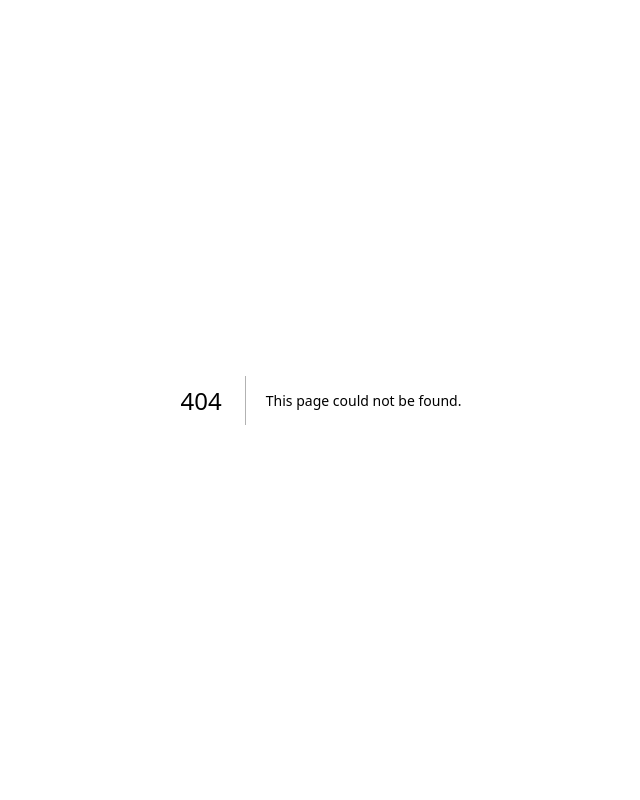
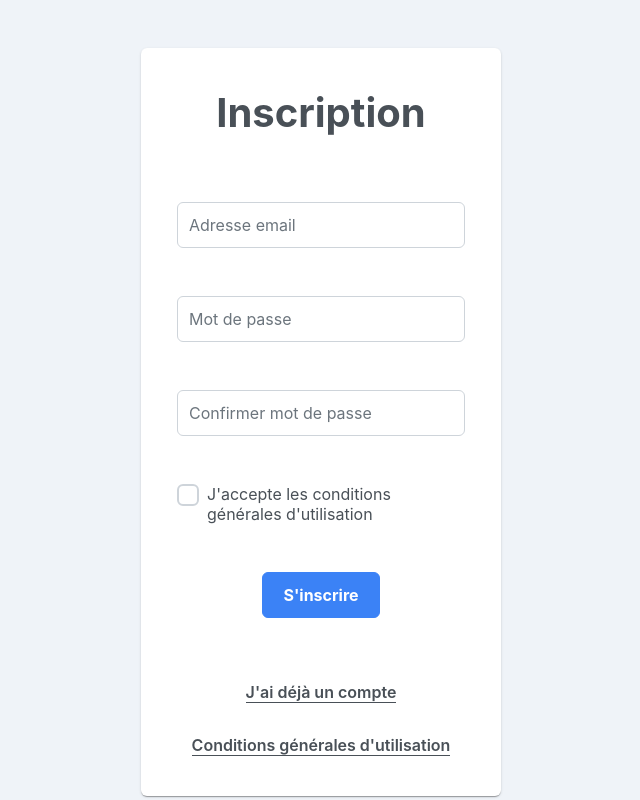
Before and after one commit to Magle-corp/mvp-starter, a Next.js app in the folder next/: page /authentication/signup in a window 1280 px wide. Before the commit this address had no page. Shown: the whole page, without its empty margins (319-959 px from the left). Built offline with nearby package versions, Linux system fonts and the light colour scheme.

Commit message:
SignUp page

```diff
--- /dev/null
+++ b/next/src/features/authentication/templates/SignUpTemplate.tsx
@@ -0,0 +1,60 @@
+import styled from 'styled-components';
+import { SubmitHandler } from 'react-hook-form';
+import SignUp from '@/features/authentication/types/SignUp';
+import SignUpForm from '@/ui/organisms/forms/SignUpForm';
+import Card from '@/ui/atoms/Card';
+import Link from '@/ui/atoms/Link';
+
+const SignUpTemplate = () => {
+  const onSubmit: SubmitHandler<SignUp> = (fieldValues: SignUp) => {
+    console.log(fieldValues);
+  };
+  const submitError = undefined;
+
+  return (
+    <StyledCard>
+      <Section>
+        <Title>Inscription</Title>
+        <SignUpForm onSubmit={onSubmit} submitError={submitError} />
+        <LinksWrapper>
+          <StyledLink href="#">J&apos;ai déjà un compte</StyledLink>
+          <StyledLink href="#">
+            Conditions générales d&apos;utilisation
+          </StyledLink>
+        </LinksWrapper>
+      </Section>
+    </StyledCard>
+  );
+};
+
+const StyledCard = styled(Card)`
+  width: 100%;
+  max-width: 360px;
+  margin: 3rem auto 0;
+`;
+
+const Section = styled.section`
+  display: flex;
+  flex-direction: column;
+  align-items: center;
+  gap: 4rem;
+`;
+
+const Title = styled.h1`
+  font-size: 2.5rem;
+  font-weight: 700;
+  line-height: 1.25;
+`;
+
+const LinksWrapper = styled.div`
+  display: flex;
+  flex-direction: column;
+  align-items: center;
+  gap: 2rem;
+`;
+
+const StyledLink = styled(Link)`
+  font-weight: 600;
+`;
+
+export default SignUpTemplate;
--- /dev/null
+++ b/next/src/features/authentication/types/SignUp.ts
@@ -0,0 +1,8 @@
+type SignUp = {
+  email: string;
+  password: string;
+  confirmPassword: string;
+  acceptCGU: boolean;
+};
+
+export default SignUp;
--- /dev/null
+++ b/next/src/pages/authentication/signup.tsx
@@ -0,0 +1,18 @@
+import Head from 'next/head';
+import SignUpTemplate from '@/features/authentication/templates/SignUpTemplate';
+
+export default function SignUp() {
+  return (
+    <>
+      <Head>
+        <title>Inscription</title>
+        <meta name="description" content="Page d'inscription" />
+        <meta name="viewport" content="width=device-width, initial-scale=1" />
+        <link rel="icon" href="/favicon.ico" />
+      </Head>
+      <main>
+        <SignUpTemplate />
+      </main>
+    </>
+  );
+}
--- /dev/null
+++ b/next/src/ui/molecules/formFields/FormFieldCheckbox.tsx
@@ -0,0 +1,47 @@
+import styled from 'styled-components';
+import { Controller, FieldValues } from 'react-hook-form';
+import { Checkbox, CheckboxProps } from 'primereact/checkbox';
+import FormField from '@/cdn/types/FormField';
+
+type FormFieldCheckbox<T extends FieldValues> = FormField<T> &
+  Partial<CheckboxProps>;
+
+const FormFieldCheckbox = <T extends FieldValues>(
+  props: FormFieldCheckbox<T>
+) => {
+  return (
+    <div>
+      <FieldWrapper>
+        <Controller
+          name={props.name}
+          control={props.control}
+          render={({ field }) => (
+            <Checkbox
+              id={props.name}
+              className={props.error?.message ? 'p-invalid' : ''}
+              checked={field.value}
+              {...field}
+              {...props}
+            />
+          )}
+        />
+        <label htmlFor={props.name}>{props.label}</label>
+      </FieldWrapper>
+      {props.error && <InputError>{props.error.message}</InputError>}
+    </div>
+  );
+};
+
+const FieldWrapper = styled.div`
+  display: flex;
+  align-items: flex-start;
+  gap: 0.5rem;
+  width: 100%;
+`;
+
+const InputError = styled.p`
+  color: ${({ theme }) => theme.colors.error};
+  margin-top: 0.5rem;
+`;
+
+export default FormFieldCheckbox;
--- /dev/null
+++ b/next/src/ui/organisms/forms/SignUpForm.tsx
@@ -0,0 +1,94 @@
+import styled from 'styled-components';
+import { SubmitHandler, useForm } from 'react-hook-form';
+import { yupResolver } from '@hookform/resolvers/yup';
+import { object, Schema, string, ref, boolean } from 'yup';
+import SignUp from '@/features/authentication/types/SignUp';
+import FormFieldCheckbox from '@/ui/molecules/formFields/FormFieldCheckbox';
+import FormFieldText from '@/ui/molecules/formFields/FormFieldText';
+import FormFieldPassword from '@/ui/molecules/formFields/FormFieldPassword';
+import Button from '@/ui/atoms/Button';
+
+type SignUpForm = {
+  onSubmit: SubmitHandler<SignUp>;
+  submitError: string | undefined;
+};
+
+const SignUpForm = (props: SignUpForm) => {
+  const schema: Schema<SignUp> = object({
+    email: string().email('Format invalide').required('Champ requis'),
+    password: string().required('Champ requis'),
+    confirmPassword: string()
+      .oneOf([ref('password')], 'Les mots de passes ne correspondent pas')
+      .required('Champ requis'),
+    acceptCGU: boolean().oneOf([true], 'Accord nécessaire').required(),
+  });
+
+  const defaultValues: SignUp = {
+    email: '',
+    password: '',
+    confirmPassword: '',
+    acceptCGU: false,
+  };
+
+  const form = useForm<SignUp>({
+    mode: 'onChange',
+    resolver: yupResolver(schema),
+    defaultValues: defaultValues,
+  });
+
+  return (
+    <Form>
+      {props.submitError && <FormError>{props.submitError}</FormError>}
+      <InputsWrapper>
+        <FormFieldText<SignUp>
+          label="Adresse email"
+          name="email"
+          control={form.control}
+          error={form.formState.errors.email}
+        />
+        <FormFieldPassword<SignUp>
+          label="Mot de passe"
+          name="password"
+          control={form.control}
+          error={form.formState.errors.password}
+        />
+        <FormFieldPassword<SignUp>
+          label="Confirmer mot de passe"
+          name="confirmPassword"
+          control={form.control}
+          error={form.formState.errors.confirmPassword}
+          feedback={false}
+        />
+        <FormFieldCheckbox<SignUp>
+          label="J'accepte les conditions générales d'utilisation"
+          name="acceptCGU"
+          control={form.control}
+          error={form.formState.errors.acceptCGU}
+        />
+      </InputsWrapper>
+      <Button label="S'inscrire" onClick={form.handleSubmit(props.onSubmit)} />
+    </Form>
+  );
+};
+
+const Form = styled.form`
+  display: flex;
+  flex-direction: column;
+  align-items: center;
+  gap: 3rem;
+  width: 90%;
+`;
+
+const FormError = styled.p`
+  color: ${({ theme }) => theme.colors.error};
+  text-align: center;
+`;
+
+const InputsWrapper = styled.div`
+  display: flex;
+  flex-direction: column;
+  gap: 3rem;
+  width: 100%;
+`;
+
+export default SignUpForm;
```
